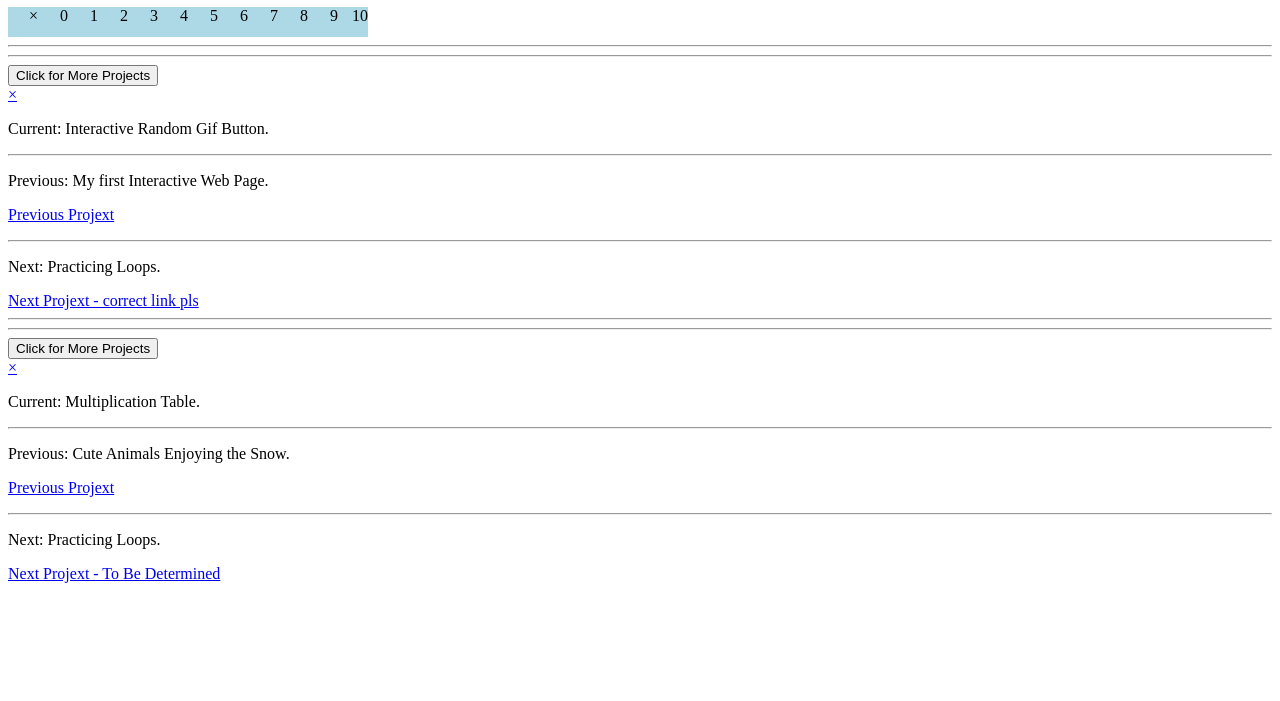
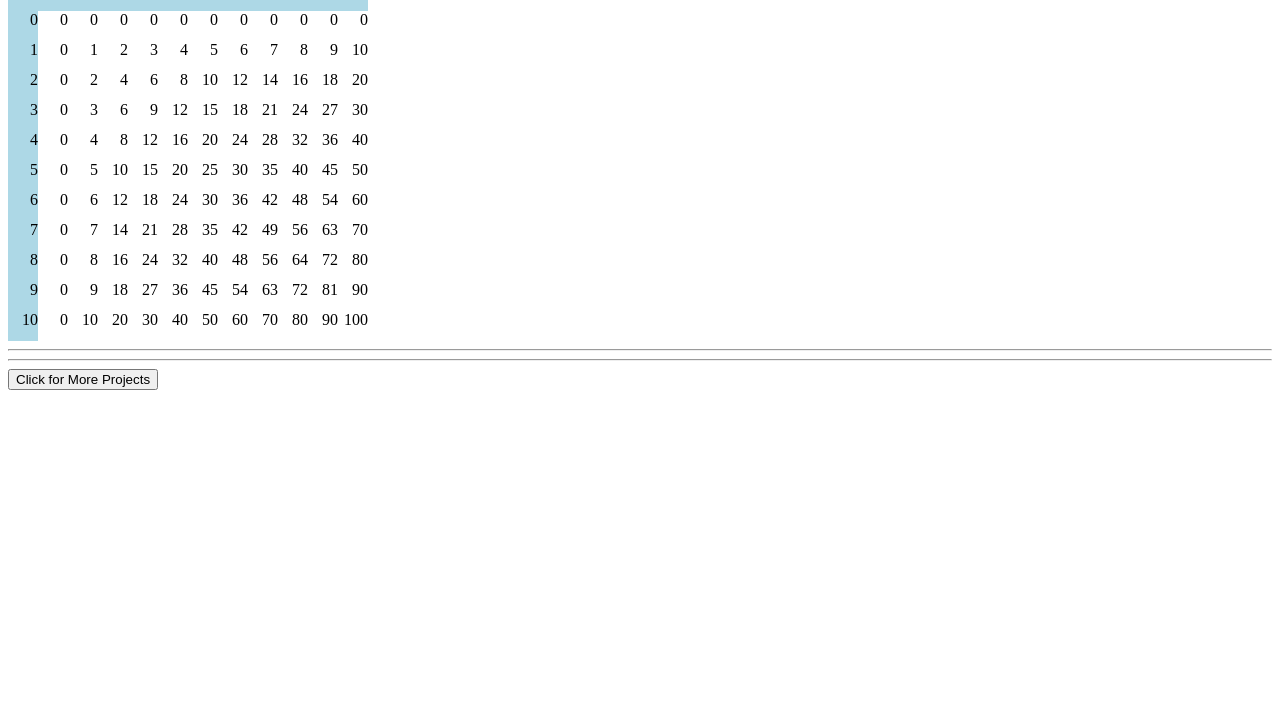
Before and after one commit to Janell-Huyck/multiplication-table-copy, a plain HTML site: page index.html in a window 1280 px wide. Shown: the part 99-800 px from the top of the page. Drawn offline with Linux system fonts and the light colour scheme.

Commit message:
prints out plain table using document write and span tags.  also corrected sidebar navigation

```diff
--- a/index.html
+++ b/index.html
@@ -12,9 +12,9 @@
                 background: lightblue;
             }
         </style>
-        link rel = "stylesheet"
+        <link rel = "stylesheet"
         type = "text/css"
-        href = "style.css"
+        href = "style.css">
     </head>
     <body>
         <h1>Multiplication Table</h1>
@@ -25,49 +25,24 @@
                 document.write('<span class="cell header">' + i + '</span>');
             }
             document.write('<br>');
-            // TODO: Write two nested for loops to output the rest of the multiplication table
-        </script>
-                    <!-- Below is navigation and comments added after the fact.  Last edit 8/2/2019-->
-<!-- Note to self:  add the following html code to the header on new pages:
-<link rel = "stylesheet"
-   type = "text/css"
-   href = "style.css" >
 
-   And then make sure to copy over the style.css sheet.  ;-)
-   -->
-<hr>
-<hr>
-<!-- Below is sidebar nav adapted from https://www.w3schools.com/howto/howto_js_off-canvas.asp-->
-<!-- Use button to open the sidenav -->
+            // outside loop - determines and writes number of rows
+            for (let i = 0; i <=10; i++) {
 
-<button onclick="openNav()">Click for More Projects</button>
+              // first, mark and write row header using outside loop
+              document.write('<span class="cell header">' + i + '</span>');
+
+              // next, run inside loop that writes the row number times 0 - 10
+              for (let j = 0; j <=10; j++)  {
+                document.write('<span class="cell">' + (i * j) + '</span>');
+              }
+                document.write('<br>');
+            }
 
 
-<div id="mySidenav" class="sidenav">
-        <a href="javascript:void(0)" class="closebtn" onclick="closeNav()">&times;</a>
-    <p>Current: Interactive Random Gif Button.</p>
-    <hr>
-    <p>Previous: My first Interactive Web Page.<p>
-    <a href="https://Janell.gitlab.io/s_click-handlers">Previous Projext</a>
-    <hr>
-    <p>Next: Practicing Loops.</p>
-    <a href="https://Janell.gitlab.io/panda-page">Next Projext - correct link pls</a>
 
-  <br>
-</div>
-
-<script>
-/* Set the width of the side navigation to 250px  */
-function openNav() {
-  document.getElementById("mySidenav").style.width = "250px";
-}
-
-/* Set the width of the side navigation to 0 */
-function closeNav() {
-  document.getElementById("mySidenav").style.width = "0";
-}
-</script>
-            <!-- Below is navigation and comments added after the fact.  Last edit 8/2/2019-->
+        </script>
+                    <!-- Below is navigation for the sidebar.  Last edit 8/2/2019-->
 <!-- Note to self:  add the following html code to the header on new pages:
 <link rel = "stylesheet"
    type = "text/css"
@@ -87,10 +62,10 @@ function closeNav() {
         <a href="javascript:void(0)" class="closebtn" onclick="closeNav()">&times;</a>
     <p>Current: Multiplication Table.</p>
     <hr>
-    <p>Previous: Cute Animals Enjoying the Snow.<p>
+    <p>Previous: Cute Animals in the Snow - random gif button.<p>
     <a href="https://Janell.gitlab.io/panda-page">Previous Projext</a>
     <hr>
-    <p>Next: Practicing Loops.</p>
+    <p>Next: To Be Determined.</p>
     <a href="https://Janell.gitlab.io/multiplication-table">Next Projext - To Be Determined</a>
 
   <br>
@@ -107,7 +82,6 @@ function closeNav() {
   document.getElementById("mySidenav").style.width = "0";
 }
 </script>
-
 <!-- Bonus
 For an additional challenge:
 
```
